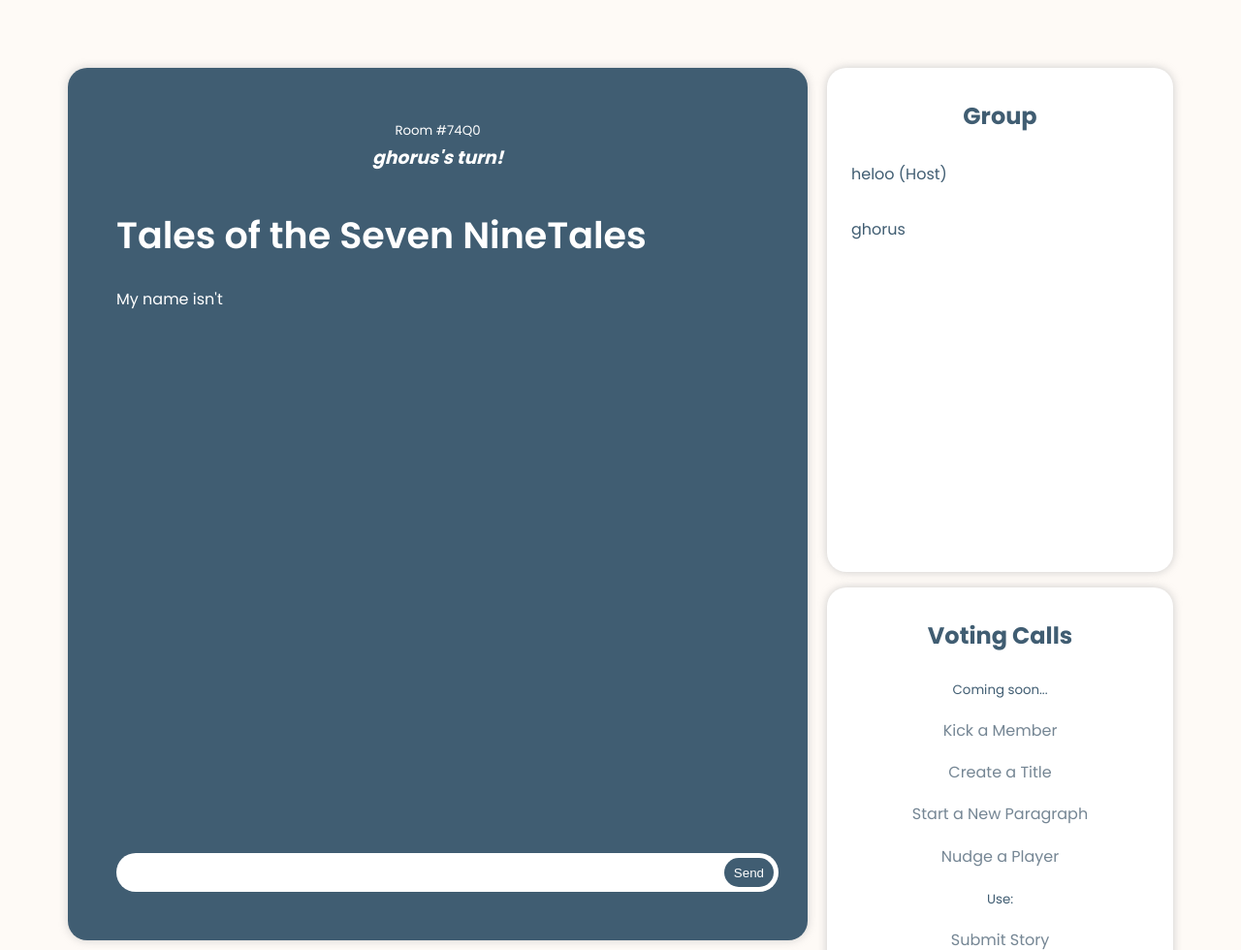
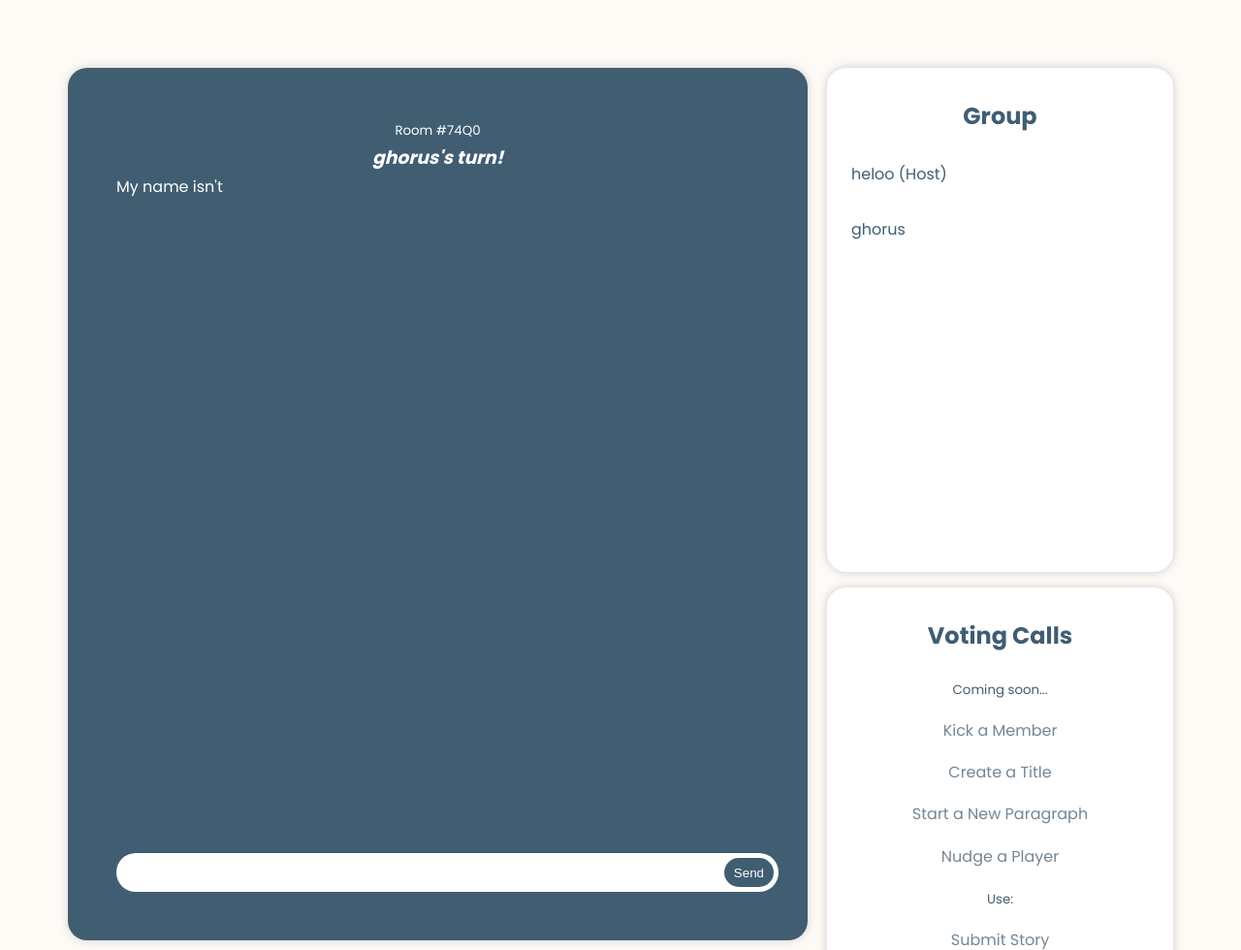
Before and after one commit to ghorus/one-word-story-game, a Flask app: page /game_room/1 in a window 1280 px wide. Shown: the part 67-1047 px from the top of the page at 97% size. Run offline with Flask 3, Linux system fonts and the light colour scheme; a user stored in the database is signed in; data comes from the database, SQL or seed files in the repository; both versions use the stored data as it was after the commit; some libraries are stand-ins or nearby versions.

Commit message:
first commit

```diff
--- a/one_word/templates/game_room.html
+++ b/one_word/templates/game_room.html
@@ -13,7 +13,7 @@
               {% endif %}
             {% endfor %}
         </div>
-        <h1 class="title">Tales of the Seven NineTales</h1>
+        <!-- <h1 class="title">Tales of the Seven NineTales</h1> -->
           <div class="messages">
               {% for value in room.messages %}
                 <span id="{{value.user_id}}" class="message">{{value.message}}</span>
```
Also changed, not shown: instance/data.db.
